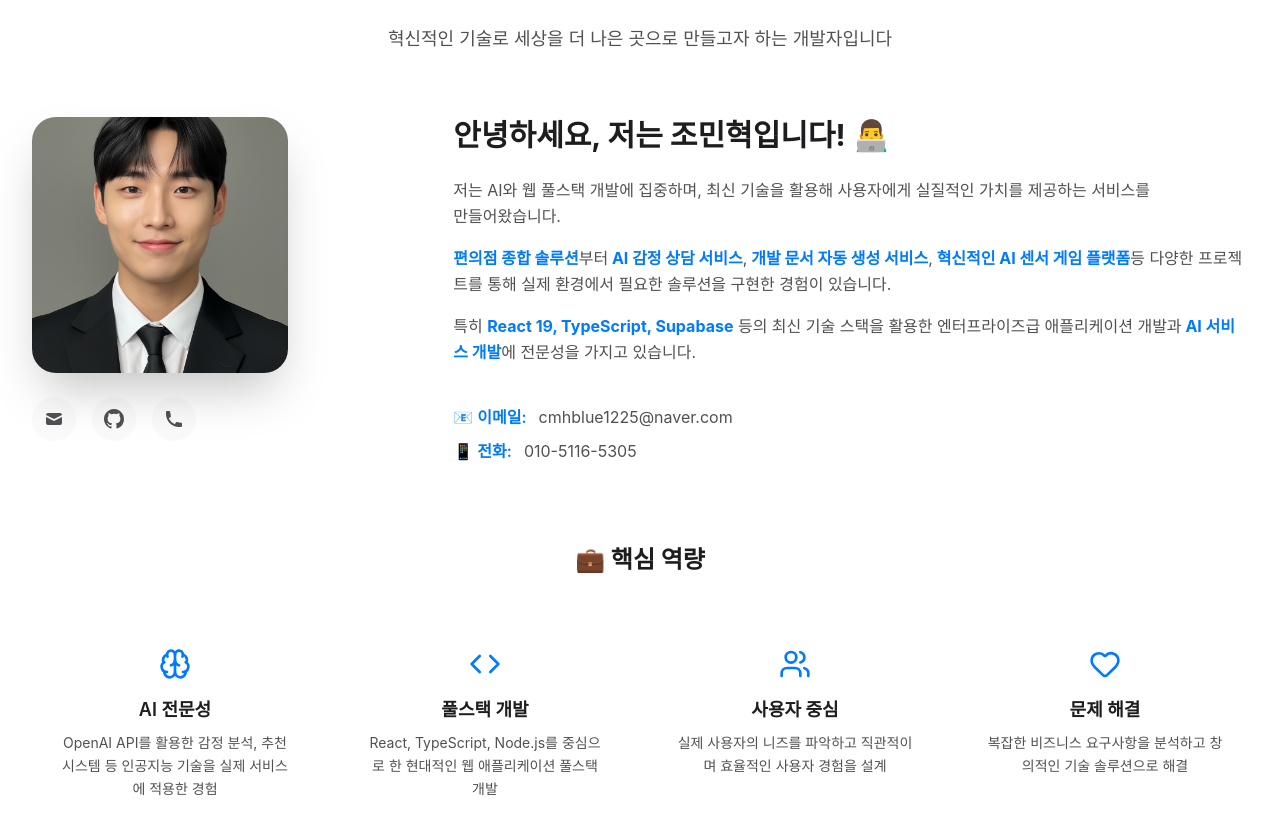
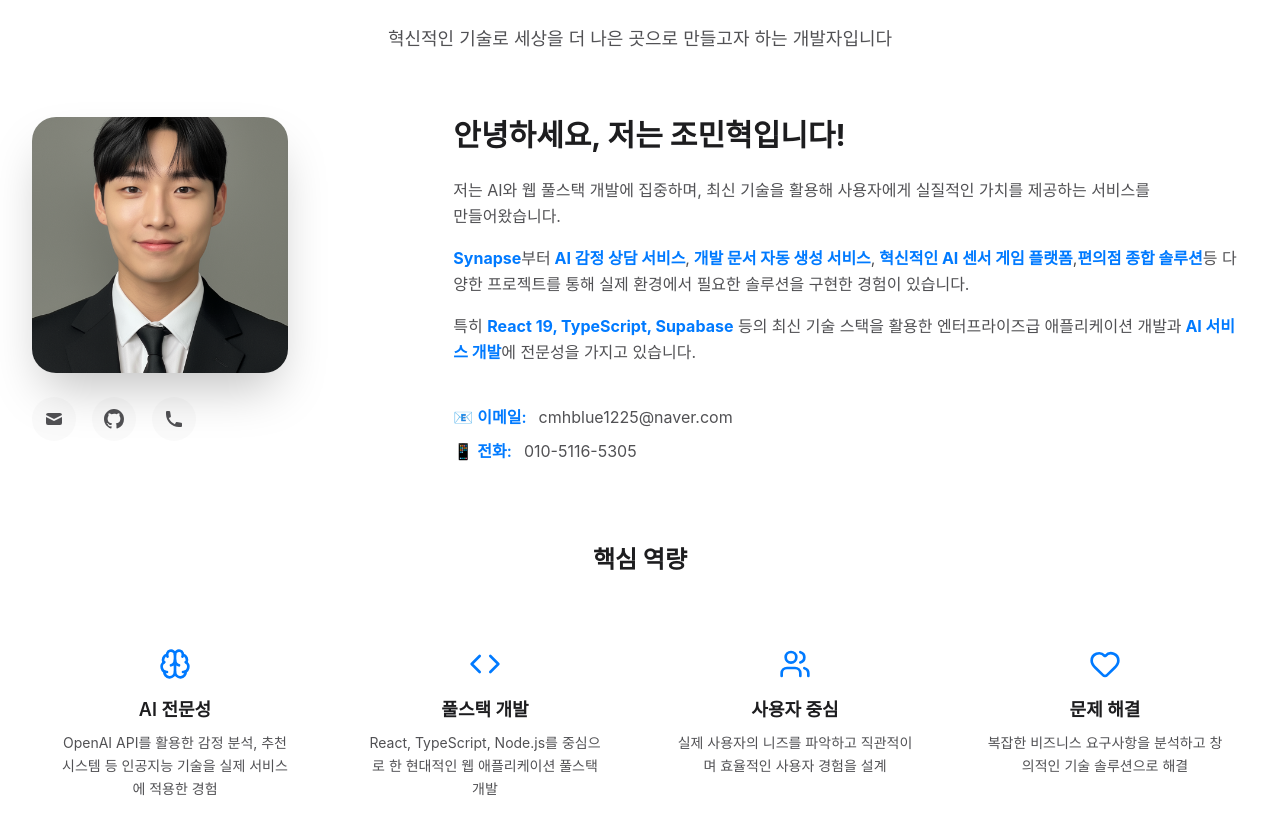
Before and after one commit to cmhblue1225/portfolio, a React (Vite) app: page / in a window 1280 px wide. Shown: the part 927-1760 px from the top of the page. Built offline with nearby package versions, Linux system fonts and the light colour scheme.

Commit message:
remove emoji

```diff
--- a/src/components/About.tsx
+++ b/src/components/About.tsx
@@ -118,7 +118,7 @@ const About = () => {
             className="lg:col-span-2 space-y-6"
           >
             <h3 className="text-2xl md:text-3xl font-bold text-apple-dark dark:text-white">
-              안녕하세요, 저는 조민혁입니다! 👨‍💻
+              안녕하세요, 저는 조민혁입니다!
             </h3>
 
             <div className="space-y-4 text-apple-gray-600 dark:text-apple-gray-300 leading-relaxed">
@@ -128,10 +128,11 @@ const About = () => {
               </p>
 
               <p>
-                <strong className="text-apple-blue">편의점 종합 솔루션</strong>부터
+                <strong className="text-apple-blue">Synapse</strong>부터
                 <strong className="text-apple-blue"> AI 감정 상담 서비스</strong>,
                 <strong className="text-apple-blue"> 개발 문서 자동 생성 서비스</strong>,
-                <strong className="text-apple-blue"> 혁신적인 AI 센서 게임 플랫폼</strong>등 다양한
+                <strong className="text-apple-blue"> 혁신적인 AI 센서 게임 플랫폼</strong>,
+                <strong className="text-apple-blue">편의점 종합 솔루션</strong>등 다양한
                 프로젝트를 통해 실제 환경에서 필요한 솔루션을 구현한 경험이 있습니다.
               </p>
 
@@ -176,7 +177,7 @@ const About = () => {
           className="mt-20"
         >
           <h3 className="text-2xl font-bold text-apple-dark dark:text-white text-center mb-12">
-            💼 핵심 역량
+            핵심 역량
           </h3>
           <div className="grid grid-cols-1 md:grid-cols-2 lg:grid-cols-4 gap-6">
             {features.map((feature, index) => (
```
